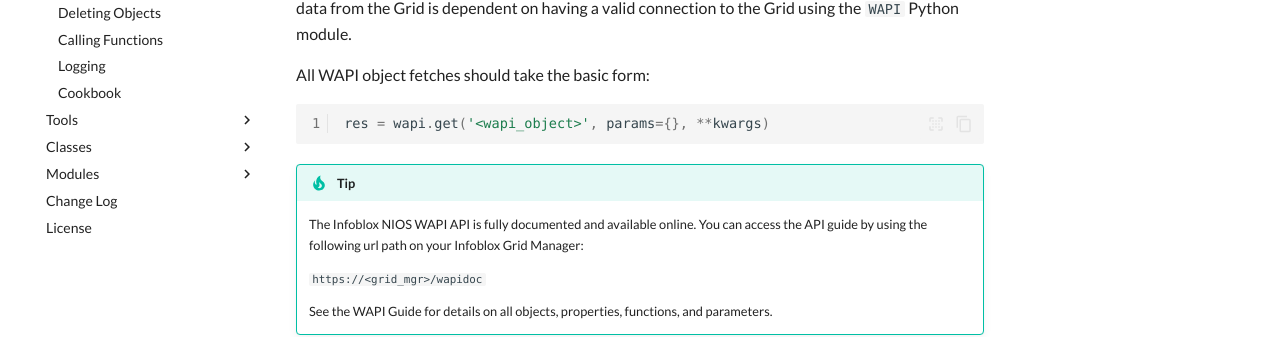
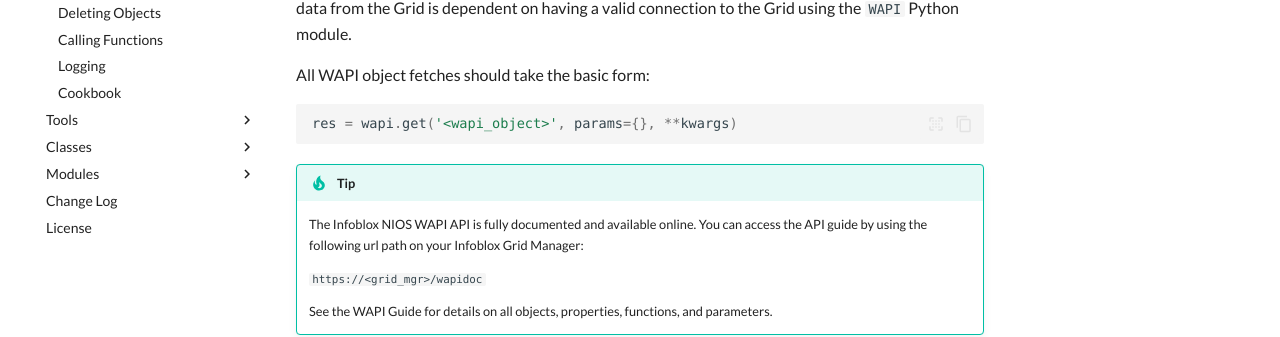
Before and after one commit to Infoblox-PS/ibx-sdk, an MkDocs documentation site: the page built from docs/user_guide/get.md, in a window 1280 px wide and 1400 px high. Shown: the part 287-624 px from the top of the window. Built offline with MkDocs 1.6.1 and Material for MkDocs 9.7.7, drawn with Linux system fonts in a browser that asks for light colours; some web fonts are replaced; comment, search, counter and statistics services are not loaded; some of the changed text lies outside the part shown.

Commit message:
Refactor documentation for improved readability
Corrected minor errors and formatting inconsistencies in various sections of the user guide. These changes enhance readability and clarity of the code examples, and also update the count of instantiation methods in the connection guide.

````diff
--- a/docs/user_guide/get.md
+++ b/docs/user_guide/get.md
@@ -3,13 +3,12 @@
 Fetching Infoblox objects from the Grid using the NIOS Web RESTful API is without a doubt the most
 common task for an administrator. The Basic API Toolkit's WAPI class has been written in such a way
 to extend the Python Requests nodule to help programmers do just that! This section of the User
-Guide
-is devoted to providing a tutorial on how to fetch data from the NIOS Grid. Fetching data from the
-Grid is dependent on having a valid connection to the Grid using the `WAPI` Python module.
+Guide is devoted to providing a tutorial on how to fetch data from the NIOS Grid. Fetching data
+from the Grid is dependent on having a valid connection to the Grid using the `WAPI` Python module.
 
 All WAPI object fetches should take the basic form:
 
-```python
+```python linenums="0"
 res = wapi.get('<wapi_object>', params={}, **kwargs)
 ```
 
@@ -63,7 +62,7 @@
 We can test the success or failure of the above request by checking for an OK status on
 the `response` object this is done like so:
 
-```python
+```python linenums="14"
 response = wapi.get('network')
 if response.status_code == 200:
     log.info('yay! we succeeded')
@@ -75,7 +74,7 @@
 do is unpack
 the results. Simply do the following:
 
-```python
+```python linenums="19"
 results = response.json()
 ```
 
@@ -96,7 +95,7 @@
 set `_max_results` on our previous attempt to fetch all networks, we could adjust this property as
 follows:
 
-```python
+```python linenums="0"
 response = wapi.get('network', params={'_max_results': 10000})
 ```
 
@@ -155,7 +154,10 @@
 ```python
 response = wapi.get(
     'record:a',
-    params={'zone': 'example.com', 'view': 'external'}
+    params={
+        'zone': 'example.com',
+        'view': 'external'
+    }
 )
 ```
 
````
Also changed, not shown: docs/user_guide/connection.md (+1 -1 lines), docs/user_guide/delete.md (+2 -2 lines).
